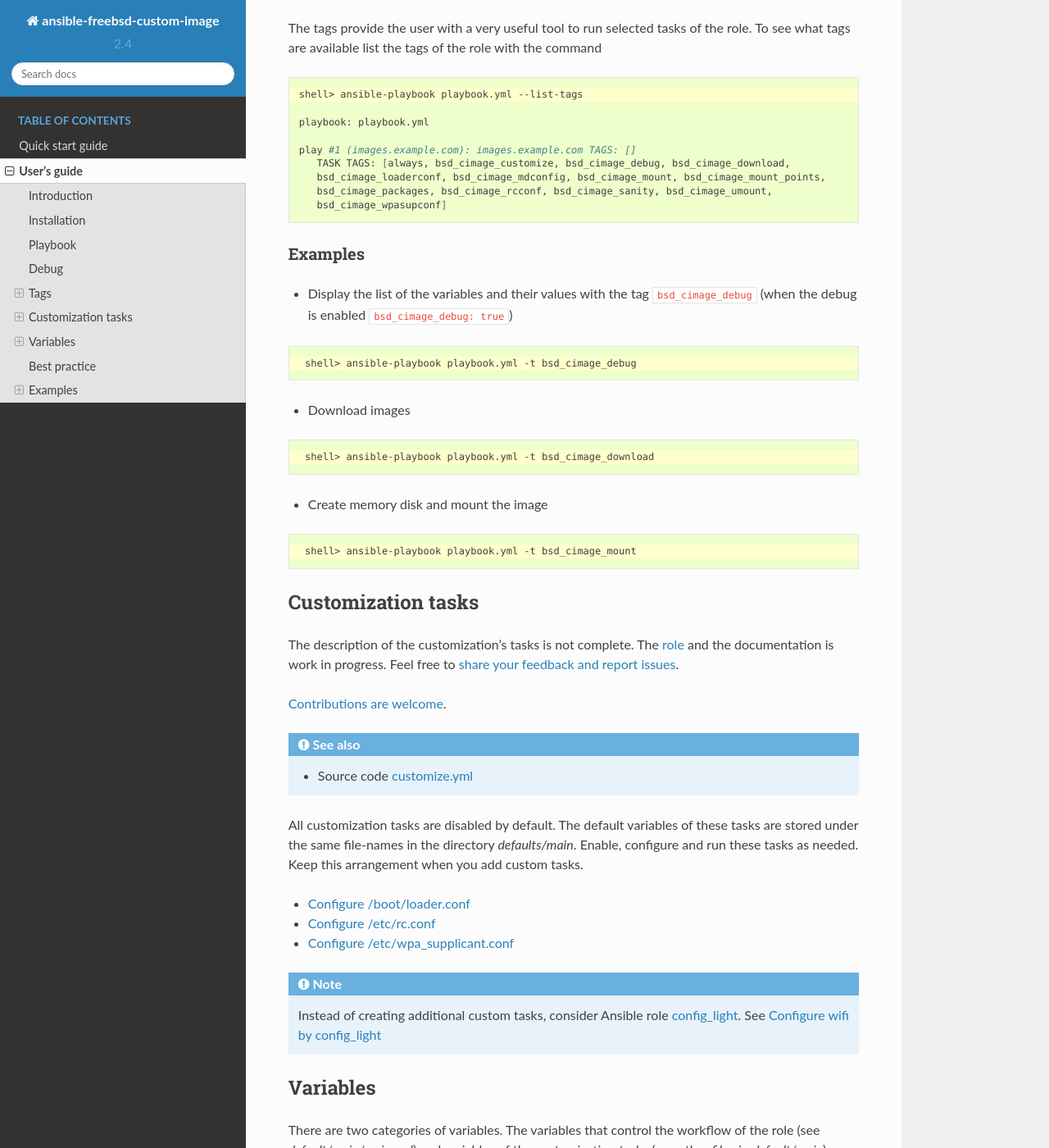
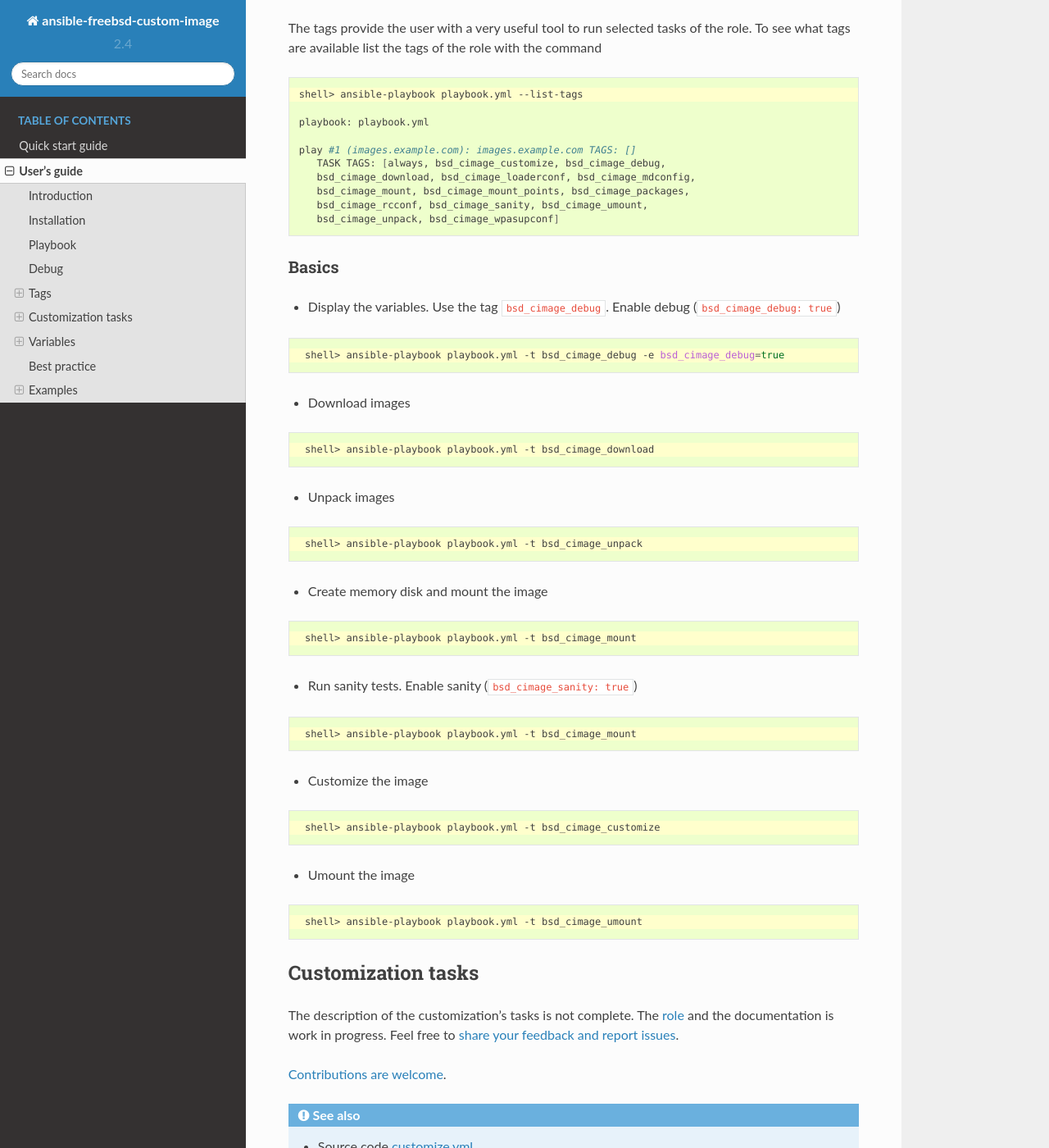
Before and after one commit to vbotka/ansible-freebsd-custom-image, a Sphinx documentation site: the page built from docs/source/guide.rst, in a window 1280 px wide and 1400 px high, scrolled down 3023 px. Shown: the whole window at 82% size. Built offline with Sphinx 7.4.7 and the Read the Docs theme 2.0.0, drawn with Linux system fonts in a browser that asks for light colours; some web fonts are replaced; pages that are not in the unit, such as notebooks, are missing from menus; some of the changed text lies outside the part shown.

```diff
--- a/docs/source/conf.py
+++ b/docs/source/conf.py
@@ -42,7 +42,7 @@ author = 'Vladimir Botka'
 # The short X.Y version.
 version = '2.4'
 # The full version, including alpha/beta/rc tags.
-release = '2.4.0'
+release = '2.4.1'
 
 # The language for content autogenerated by Sphinx. Refer to documentation
 # for a list of supported languages.
--- a/docs/source/guide.rst
+++ b/docs/source/guide.rst
@@ -152,16 +152,15 @@ role with the command
 .. include:: tags-list.rst
 
 
-Examples
-========
+Basics
+======
 
-* Display the list of the variables and their values with the tag
-  ``bsd_cimage_debug`` (when the :index:`debug` is enabled ``bsd_cimage_debug: true``)
+* Display the variables. Use the tag ``bsd_cimage_debug``. Enable :index:`debug` (``bsd_cimage_debug: true``)
 
 .. code-block:: sh
    :emphasize-lines: 1
 
-    shell> ansible-playbook playbook.yml -t bsd_cimage_debug
+    shell> ansible-playbook playbook.yml -t bsd_cimage_debug -e bsd_cimage_debug=true
 
 * Download images
 
@@ -170,12 +169,40 @@ Examples
 
     shell> ansible-playbook playbook.yml -t bsd_cimage_download
 
+* Unpack images
+
+.. code-block:: sh
+   :emphasize-lines: 1
+
+    shell> ansible-playbook playbook.yml -t bsd_cimage_unpack
+
 * Create memory disk and mount the image
 
 .. code-block:: sh
    :emphasize-lines: 1
 
     shell> ansible-playbook playbook.yml -t bsd_cimage_mount
+
+* Run sanity tests. Enable :index:`sanity` (``bsd_cimage_sanity: true``)
+
+.. code-block:: sh
+   :emphasize-lines: 1
+
+    shell> ansible-playbook playbook.yml -t bsd_cimage_mount
+
+* Customize the image
+
+.. code-block:: sh
+   :emphasize-lines: 1
+
+    shell> ansible-playbook playbook.yml -t bsd_cimage_customize
+
+* Umount the image
+
+.. code-block:: sh
+   :emphasize-lines: 1
+
+    shell> ansible-playbook playbook.yml -t bsd_cimage_umount
 
 
 .. _ug_tasks:
@@ -242,12 +269,13 @@ Best practice
                                         -e bsd_cimage_debug=true \
 					-e bsd_cimage_debug_classified=true
 
-* Download images. Use *checksum* to avoid repeated downloads. Unpack the images from the archives
-  manually, if needed, and keep the archives in place to avoid repeated downloads. To speedup the
-  playbook, set the variable to an empty list *bsd_cimage_download=[]* after the images were
-  downloaded ::
+* Download images. To make the task idempotent use the attribute *checksum* in the items of the list *bsd_cimage_download*. See :ref:`ug_vars_defaults` ::
 
    shell> ansible-playbook playbook.yml -t bsd_cimage_download
+
+* Unpack the images ::
+
+   shell> ansible-playbook playbook.yml -t bsd_cimage_unpack
 
 * Create memory disk and mount image ::
 
--- a/docs/source/tags-list.rst
+++ b/docs/source/tags-list.rst
@@ -6,7 +6,8 @@
    playbook: playbook.yml
 
    play #1 (images.example.com): images.example.com TAGS: []
-      TASK TAGS: [always, bsd_cimage_customize, bsd_cimage_debug, bsd_cimage_download,
-      bsd_cimage_loaderconf, bsd_cimage_mdconfig, bsd_cimage_mount, bsd_cimage_mount_points,
-      bsd_cimage_packages, bsd_cimage_rcconf, bsd_cimage_sanity, bsd_cimage_umount,
-      bsd_cimage_wpasupconf]
+      TASK TAGS: [always, bsd_cimage_customize, bsd_cimage_debug,
+      bsd_cimage_download, bsd_cimage_loaderconf, bsd_cimage_mdconfig,
+      bsd_cimage_mount, bsd_cimage_mount_points, bsd_cimage_packages,
+      bsd_cimage_rcconf, bsd_cimage_sanity, bsd_cimage_umount,
+      bsd_cimage_unpack, bsd_cimage_wpasupconf]
```
